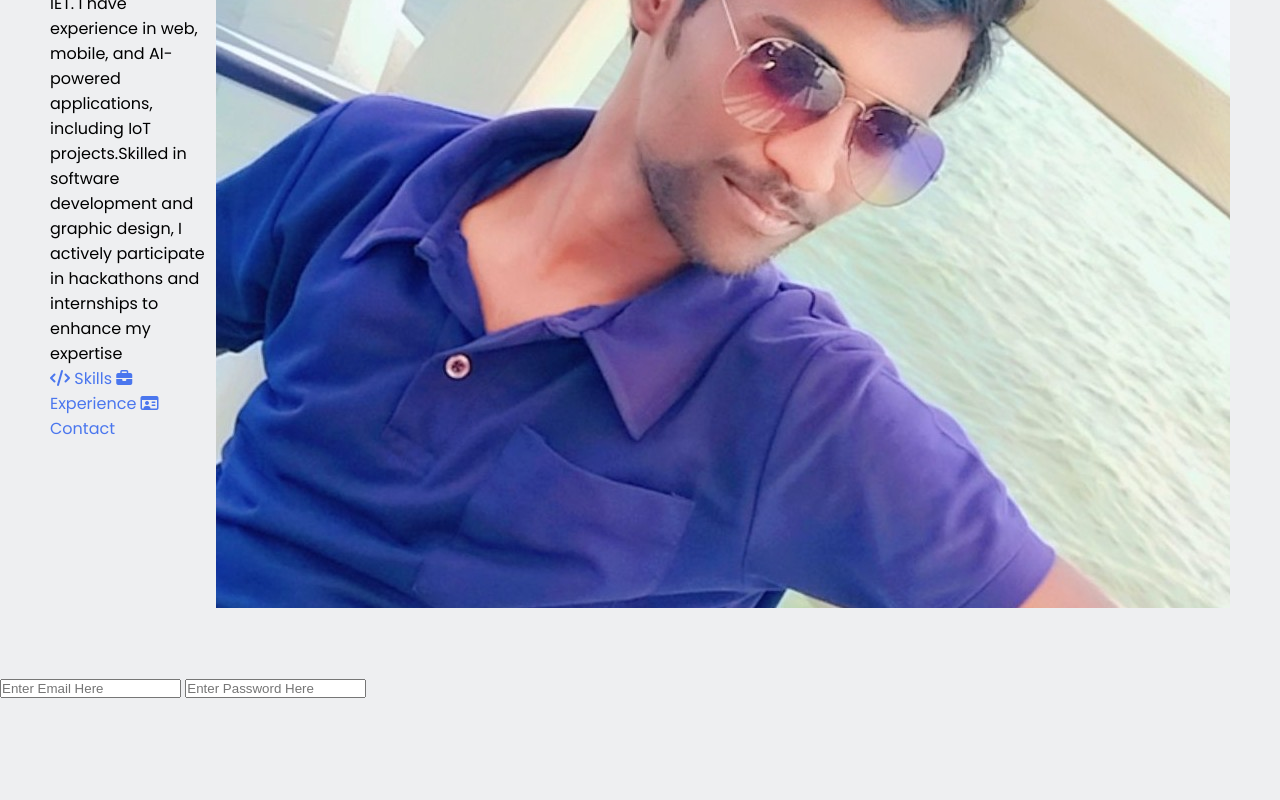
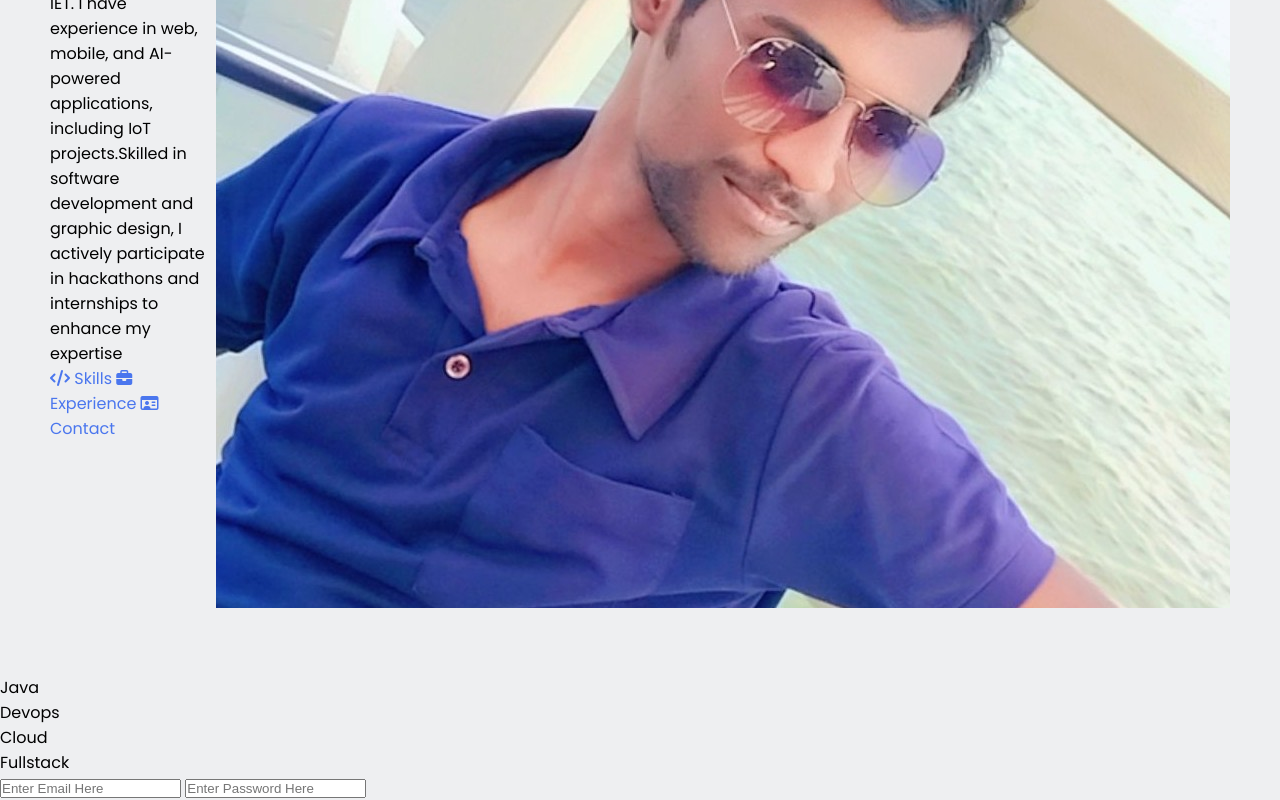
Before and after one commit to Srini2475/gitemc, a plain HTML site: page portfolio/index.html in a window 1280 px wide. Shown: the part 424-1224 px from the top of the page. Before the commit the page ends 1124 px from the top, so only its background shows below. Drawn offline with Linux system fonts and the light colour scheme.

Commit message:
Update index.html

```diff
--- a/portfolio/index.html
+++ b/portfolio/index.html
@@ -78,6 +78,13 @@
 
       <!-- Skills -->
        <section id="skills"></section>
+    <ul>
+       <Li>Java</Li>
+        <Li>Devops</Li>
+        <Li>Cloud</Li>
+        <Li>Fullstack</Li>
+
+    </ul>
 
        <!-- Experience -->
         <section id="Experience"></section>
@@ -87,6 +94,8 @@
      <input type="email" name="email" placeholder="Enter Email Here">
                     <input type="password" name="" placeholder="Enter Password Here">
 
+
+
 </main>
 
 
```
